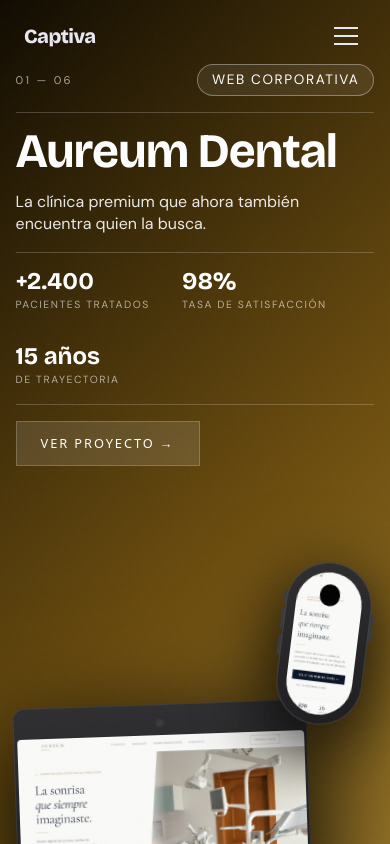
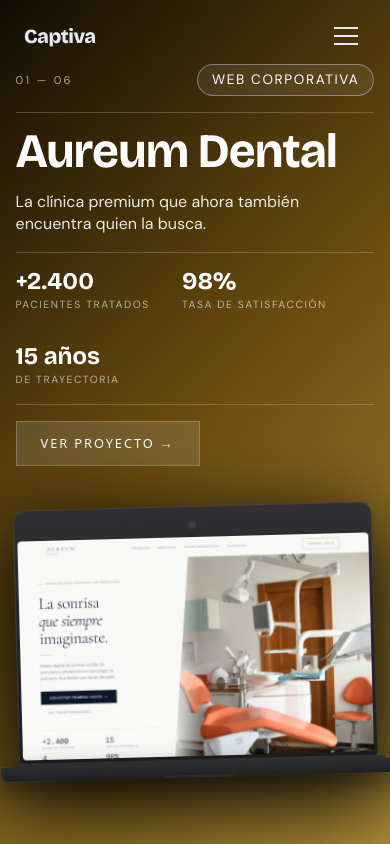
Before and after one commit to Ricardo2325/captiva, a Next.js app: page /portfolio in a window 390 px wide. Shown: the top 844 px of the page. Built offline with nearby package versions, Linux system fonts and the light colour scheme.

Commit message:
fix: responsive portfolio — laptop-only on mobile, full composition on desktop

```diff
--- a/src/components/PortfolioScroll.tsx
+++ b/src/components/PortfolioScroll.tsx
@@ -278,7 +278,22 @@ function ScreenshotStack({ project }: { project: Project }) {
   const isLaBotanica = slug === 'la-botanica';
 
   return (
+    <>
+      {/* Mobile: laptop solo, flow normal, sin absolute positioning */}
+      <div className="md:hidden" style={{ padding: '0.5rem 0 1rem' }}>
         <div
+          style={{
+            transform: 'rotate(-1.5deg)',
+            filter: 'drop-shadow(0 16px 40px rgba(0,0,0,0.6))',
+          }}
+        >
+          <LaptopFrame src={`/portfolio/${slug}/desktop.jpg`} slug={slug} />
+        </div>
+      </div>
+
+      {/* Desktop: composición con absolute positioning */}
+      <div
+        className="hidden md:block"
         style={{
           position: 'relative',
           height: 'clamp(400px, 76vh, 950px)',
@@ -344,6 +359,7 @@ function ScreenshotStack({ project }: { project: Project }) {
           </div>
         )}
       </div>
+    </>
   );
 }
 
@@ -524,7 +540,7 @@ function ProjectPanel({
       {/* RIGHT COLUMN */}
       <div
         className="relative"
-        style={{ flex: '1.2', minHeight: 'clamp(400px, 76vh, 950px)' }}
+        style={{ flex: '1.2' }}
       >
         <ScreenshotStack project={project} />
       </div>
```
Lines whose indentation alone changed are shown as unchanged.
